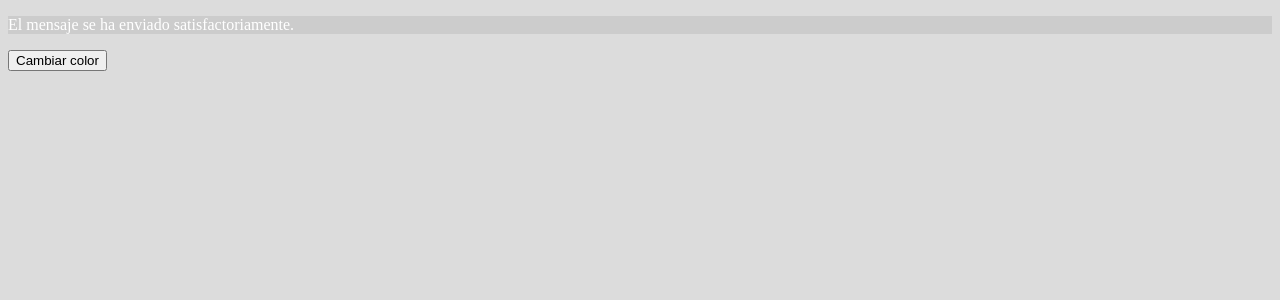
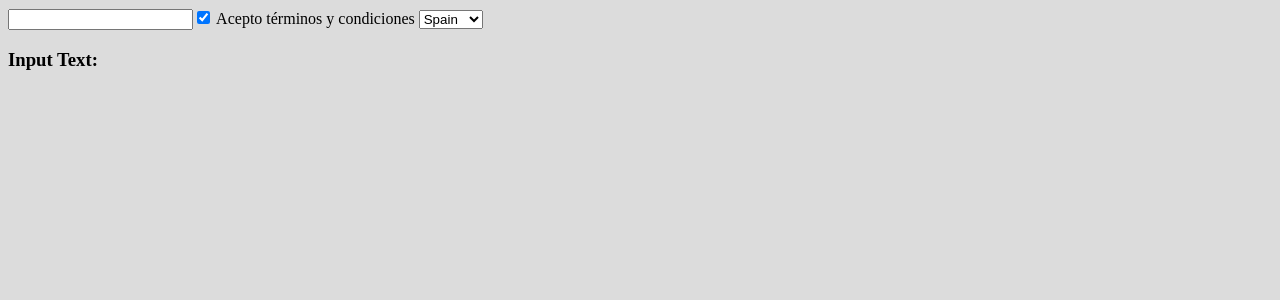
Before and after one commit to MatiasG10/vue-practica, a Vue app in the folder helloworld/: page / in a window 1280 px wide. Shown: the top 300 px of the page. Built offline with nearby package versions, Linux system fonts and the light colour scheme.

Commit message:
clase 4 v-model

```diff
--- a/helloworld/src/App.vue
+++ b/helloworld/src/App.vue
@@ -1,9 +1,9 @@
 <template>
-  <StyleBind></StyleBind>
+  <ModelForm></ModelForm>
 </template>
 
 <script lang="ts" setup>
-import StyleBind from './components/StyleBind.vue';
+import ModelForm from './components/ModelForm.vue';
 </script>
 
 <style>
--- /dev/null
+++ b/helloworld/src/components/ModelForm.vue
@@ -0,0 +1,25 @@
+<template>
+    <form>
+        <input type="text" v-model="inputText">
+        <input type="checkbox" v-model="agree"> Acepto términos y condiciones
+        <select v-model="country">
+            <option value="Spain">Spain</option>
+            <option value="UK">UK</option>
+            <option value="France">France</option>
+
+        </select>
+    </form>
+    <h3>Input Text: {{ inputText }}</h3>
+</template>
+
+<script lang="ts" setup>
+import { Ref, ref } from 'vue';
+
+let inputText:Ref<string> = ref('');
+let agree:Ref<boolean> = ref(true);
+let country:Ref<string> = ref('Spain');
+</script>
+
+<style scoped>
+
+</style>
```
